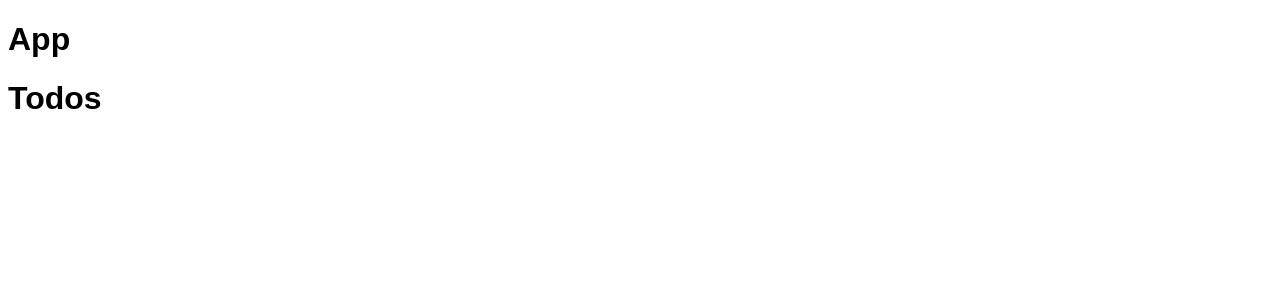
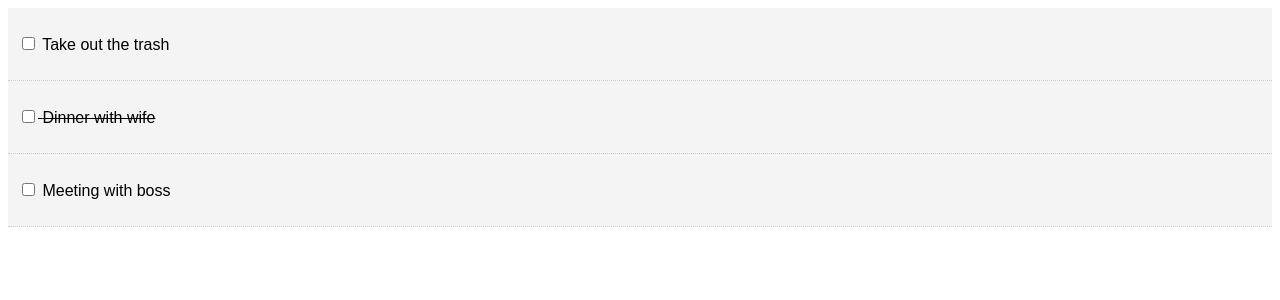
Before and after one commit to aturanj/reactjs-todo-list, a React (Create React App) app: page / in a window 1280 px wide. Shown: the top 300 px of the page. Built offline with nearby package versions, Linux system fonts and the light colour scheme.

Commit message:
making custom ToDo Item component

```diff
--- a/src/App.js
+++ b/src/App.js
@@ -12,7 +12,7 @@ class App extends Component {
     }, {
       id: 2,
       title: 'Dinner with wife',
-      completed: false
+      completed: true
     },
     {
       id: 3,
@@ -21,17 +21,31 @@ class App extends Component {
     }]
   }
 
+  markCompleted = (id) => {
+
+    this.setState({
+
+      todos: this.state.todos.map(item => {
+
+        if (item.id === id) {
+          item.completed = !item.completed;
+        }
+
+        return item;
+      })
+
+    });
+
+  }
+
   render() {
 
     /* console.log(this.state.todos); */
 
     return (
-
       <div className="App">
 
-        <h1>App</h1>
-
-        <Todos todos={this.state.todos}></Todos>
+        <Todos todoList={this.state.todos} markCompleted={this.markCompleted} />
 
       </div>
     );
--- /dev/null
+++ b/src/components/TodoItem.js
@@ -0,0 +1,42 @@
+import React, { Component } from 'react'
+import PropTypes from 'prop-types'
+
+export class TodoItem extends Component {
+
+    getStyle = () => {
+
+        return {
+
+            backgroundColor: '#f4f4f4',
+
+            padding: '10px',
+
+            borderBottom: '1px #ccc dotted',
+
+            textDecoration: this.props.ourTodo.completed ? 'line-through' : 'none'
+        }
+    }
+
+    render() {
+
+        const { id, title } = this.props.ourTodo;
+
+        return (
+
+            <div style={this.getStyle()}>
+                <p>
+                    <input type="checkbox" onChange={this.props.markCompleted.bind(this,id)}/>
+                    {' '}
+                    {title}
+                    </p>
+            </div>
+        )
+    }
+}
+
+//Prop Types
+TodoItem.propTypes = {
+    ourTodo: PropTypes.object.isRequired  //an object
+}
+
+export default TodoItem
--- a/src/components/Todos.js
+++ b/src/components/Todos.js
@@ -1,16 +1,22 @@
 
 import React, { Component } from 'react';
+import TodoItem from './TodoItem';
+import PropTypes from 'prop-types';
 
 class Todos extends Component {
 
     render() {
 
-     return(
-        <div>
-            <h1>Todos</h1>
-        </div>
-        );
+        return this.props.todoList.map((item) => (
+
+            <TodoItem ourTodo={item} key={item.id}  markCompleted={this.props.markCompleted} />
+        ));
     }
 }
 
+//Prop Types
+Todos.propTypes = {
+    todoList: PropTypes.array.isRequired  //an array
+}
+
 export default Todos;
```
